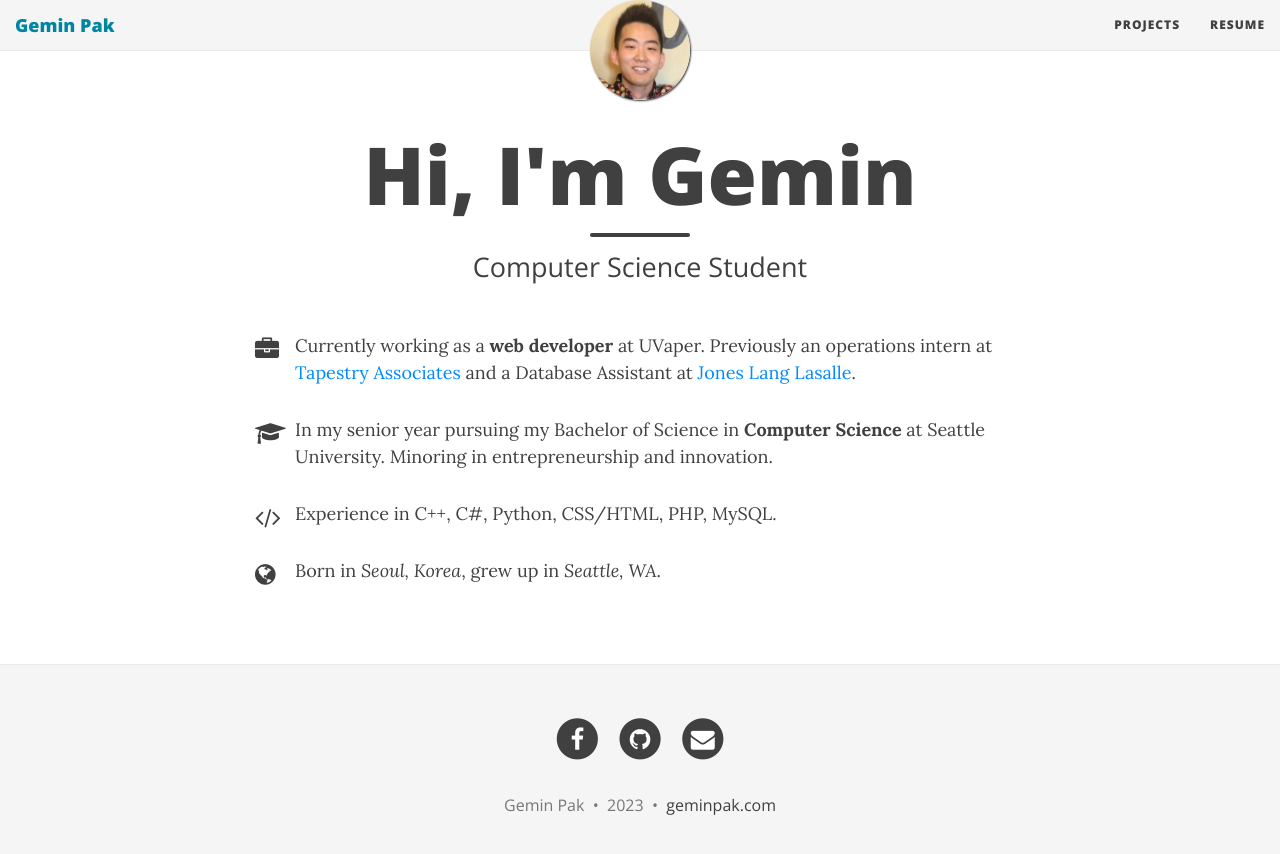
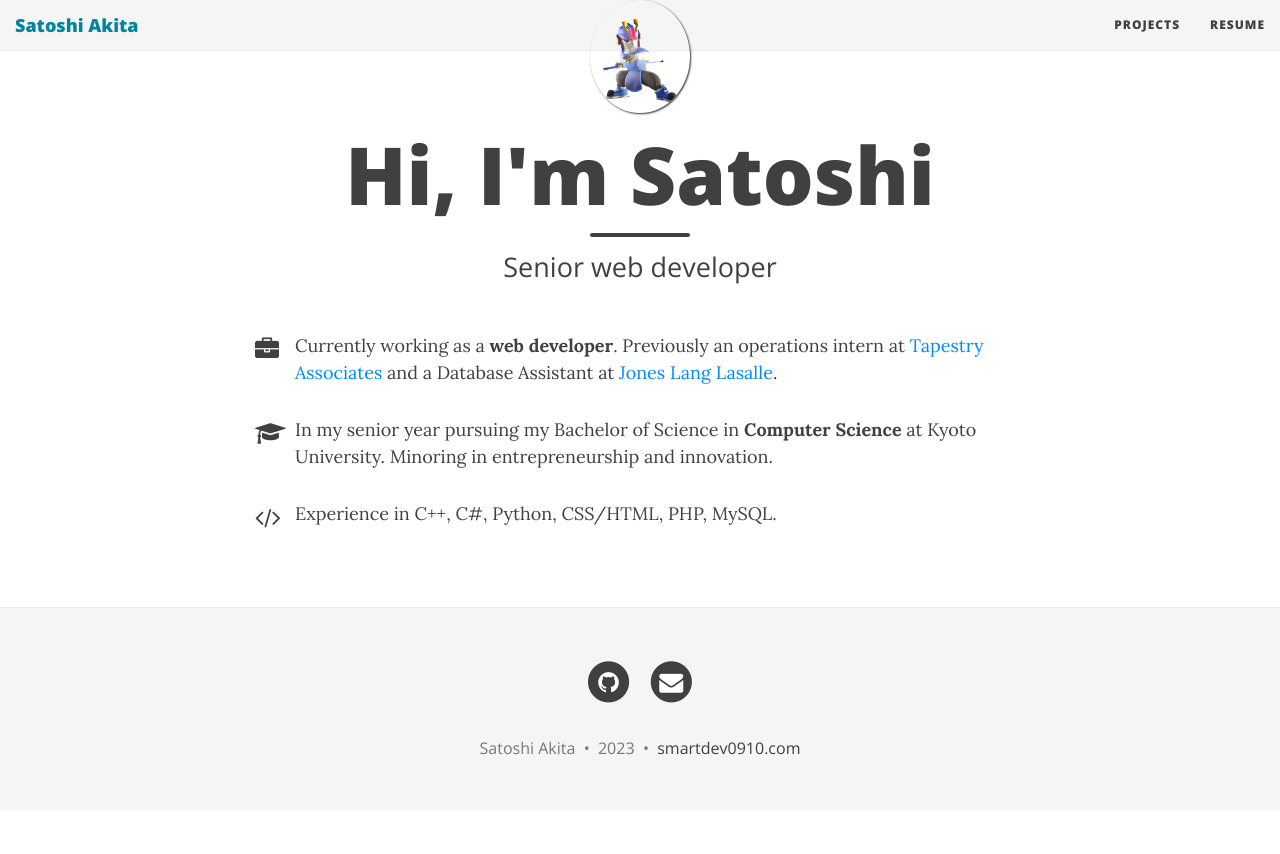
Before and after one commit to SmartDev0910/SmartDev0910.github.io, a Jekyll site: the page built from index.html, in a window 1280 px wide. Shown: the top 854 px of the page. Built offline with Jekyll 4.4.1, drawn with Linux system fonts in a browser that asks for light colours; nearby versions of some CDN libraries; the list of posts is cut into pages by our own code.

Commit message:
Changed some profiles

```diff
--- a/CNAME
+++ b/CNAME
@@ -1 +1 @@
-geminpak.com
+smartdev0910.com
--- a/_config.yml
+++ b/_config.yml
@@ -4,7 +4,7 @@
 # baseurl is the website's URL without the hostname
 
 # If you are building a simple GitHub user page (http://username.github.io) then use these settings:
-url: "http://geminpak.github.io"
+url: "http://smartdev0910.github.io"
 baseurl: ""
 
 # If you are building a GitHub project page then use these settings:
@@ -14,10 +14,10 @@ baseurl: ""
 # Of course don't forget to change the username and projectname to YOUR username and project
 
 # Name of website
-title: Gemin Pak
+title: Satoshi Akita
 
 # Short description of your site
-description: Computer Science Student
+description: Computer Science
 
 # --- Navigation bar options --- #
 
@@ -27,21 +27,20 @@ navbar-links:
 #    - Beautiful Jekyll: "http://deanattali.com/beautiful-jekyll/"
 #    - Learn markdown: "http://www.markdowntutorial.com/"
 #    - GitHub Pages: "https://pages.github.com/"
-  Resume: "https://geminpak.github.io/docs/Gemin_Resume.pdf"
+  Resume: "https://smartdev0910.github.io/docs/SatoshiAkita.pdf"
 
 # Image to show in the navigation bar - image must be a square (width = height)
 # Remove this parameter if you don't want an image in the navbar
-avatar: "/img/Gemin_Pic.jpg"
+avatar: "/img/Satoshi.jpg"
 
 # --- Footer options --- #
 
 # Change all these values or delete the ones you don't want.
 # Important: you must keep the "name" parameter, everything else you can remove
 author:
-  name: Gemin Pak
-  email: "pakg@seattleu.com"
-  facebook: gemin.pak  # eg. daattali
-  github: geminpak    # eg. daattali
+  name: Satoshi Akita
+  email: "satoshiakita910@gmail.com"
+  github: smartdev0910    # eg. daattali
   twitter: yourname   # eg. daattali
   linkedin: yourname  # eg. daattali
   xing: yourname      # eg. daattali
@@ -71,7 +70,7 @@ share-links-active:
 
 # How to display the link to the website in the footer
 # Remove this if you don't want a link in the footer
-url-pretty: "geminpak.com"  # eg. "deanattali.com/beautiful-jekyll"
+url-pretty: "smartdev0910.com"  # eg. "deanattali.com/beautiful-jekyll"
 
 # --- Misc --- #
 
@@ -84,7 +83,7 @@ url-pretty: "geminpak.com"  # eg. "deanattali.com/beautiful-jekyll"
 # --- Don't need to touch anything below here (but you can if you want) --- #
 
 # Output options (more information on Jekyll's site)
-timezone: "America/Vancouver"
+timezone: ""
 markdown: kramdown
 highlighter: rouge
 permalink: /:year-:month-:day-:title/
--- a/index.html
+++ b/index.html
@@ -1,26 +1,21 @@
 ---
 layout: page
-title: Hi, I'm Gemin
-subtitle: Computer Science Student
+title: Hi, I'm Satoshi
+subtitle: Senior web developer
 css: "/css/aboutme.css"
 ---
 
 <p class="about-text">
 <span class="fa fa-briefcase about-icon"></span>
-Currently working as a <strong>web developer</strong> at UVaper. Previously an operations intern at <a href="http://www.tallc.com/" target="_blank">Tapestry Associates</a> and a Database Assistant at <a href="http://www.us.jll.com/united-states/en-us" target="_blank">Jones Lang Lasalle</a>.
+Currently working as a <strong>web developer</strong>. Previously an operations intern at <a href="http://www.tallc.com/" target="_blank">Tapestry Associates</a> and a Database Assistant at <a href="http://www.us.jll.com/united-states/en-us" target="_blank">Jones Lang Lasalle</a>.
 </p>
 
 <p class="about-text">
 <span class="fa fa-graduation-cap about-icon"></span>
-In my senior year pursuing my Bachelor of Science in <strong>Computer Science</strong> at Seattle University. Minoring in entrepreneurship and innovation.
+In my senior year pursuing my Bachelor of Science in <strong>Computer Science</strong> at Kyoto University. Minoring in entrepreneurship and innovation.
 </p>
 
 <p class="about-text">
 <span class="fa fa-code about-icon"></span>
 Experience in C++, C#, Python, CSS/HTML, PHP, MySQL.
 </p>
-
-<p class="about-text">
-<span class="fa fa-globe about-icon"></span>
-Born in <i>Seoul, Korea</i>, grew up in <i>Seattle, WA</i>.
-</p>
```
Also changed, not shown: _posts/2015-02-26-flake-it-till-you-make-it.md (+2 -8 lines), aboutme.md (+2 -2 lines), img/Gemin_Pic.jpg (deleted), img/Satoshi.jpg (added), 4 other files.
